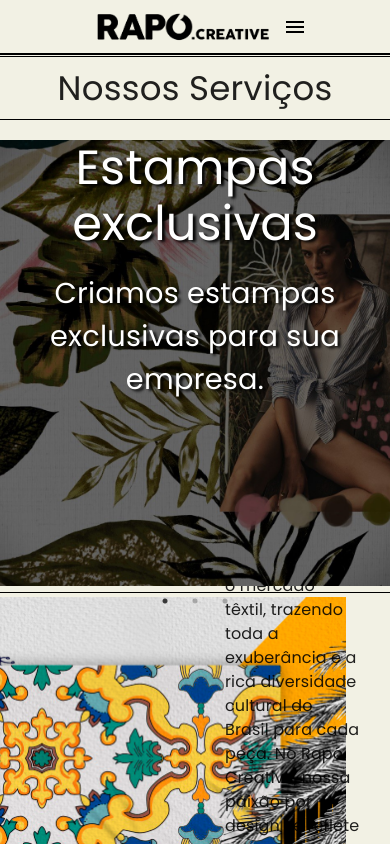
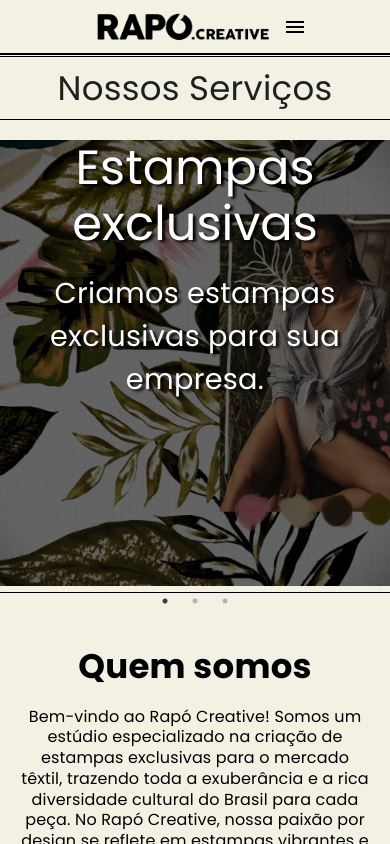
Before and after one commit to gustavosousa13/Rapocreative, a React (Vite) app: page / in a window 390 px wide. Built offline with nearby package versions, Linux system fonts and the light colour scheme.

Commit message:
atualização no componente presenatation incluindo melhoria na responsividade

```diff
--- a/src/Components/Body/Presentation.jsx
+++ b/src/Components/Body/Presentation.jsx
@@ -1,60 +1,94 @@
 import React from 'react';
-import { Box, Typography } from '@mui/material';
+import { Box, Typography, useMediaQuery, useTheme } from '@mui/material';
 
 const Presentation = () => {
+  const theme = useTheme();
+  const isSmallScreen = useMediaQuery(theme.breakpoints.down('md'));
+  const isLargeScreen = useMediaQuery(theme.breakpoints.up('lg')); // Added for large screens
+
   return (
     <Box
       sx={{
         height: '60vh',
         width: '100%',
         display: 'flex',
-      flexDirection: 'row',
+        flexDirection: isSmallScreen ? 'column' : 'row', // Conditional flex direction
+        alignItems: 'center',
+        justifyContent: 'center',
         borderTop: '1px solid black',
         fontFamily: 'Poppins, sans-serif',
-      marginTop:'30px',
-      borderBottom:'none',
+        marginTop: '30px',
+        paddingBottom: '30px', // Padding for mobile
       }}
     >
       <Box
         sx={{
-        width: '50%',
+          width: isSmallScreen ? '100%' : isLargeScreen ? '50%' : '650px', // Adjust width based on screen size
           display: 'flex',
-        justifyContent: 'center',
+          justifyContent: isSmallScreen ? 'center' : 'flex-start', // Center on mobile
           alignItems: 'center',
         }}
       >
+       {!isSmallScreen && (
           <Box
             component="img"
             src="assets/inspiramais08.jpg"
-        sx={{ width: '650px', height: '59vh ', objectFit: 'cover'  }}
+            alt="Inspirational Image"
+            sx={{
+              width: isSmallScreen ? '100%' : isLargeScreen ? '650px' : 'auto', // Adjust image width based on screen size
+              height: isSmallScreen ? 'auto' : isLargeScreen ? '59vh' : 'auto', // Adjust image height based on screen size
+              objectFit: 'cover',
+              filter: isSmallScreen ? 'blur(5px)' : 'none', // Blur on mobile
+              marginTop:'28px'
+            }}
           />
+        )}
       </Box>
+
 
       <Box
         sx={{
-        width: '50%',
+          width: isSmallScreen ? '100%' : isLargeScreen ? '50%' : '50%', // Adjust width based on screen size
           display: 'flex',
           flexDirection: 'column',
           justifyContent: 'center',
-        alignItems: 'flex-start',
-        paddingLeft: '30px',
+          alignItems: isSmallScreen ? 'center' : 'flex-start', // Center on mobile
+          paddingLeft: isSmallScreen ? '20px' : '30px',
+          marginTop: isSmallScreen ? '-20px' : '0px',
+          zIndex: isSmallScreen ? 2 : 2,
+
         }}
       >
         <Typography
           variant="h4"
-        sx={{ textAlign: 'left', marginBottom: '20px', marginRight: '30px',fontFamily:'poppins' }}
+          sx={{
+            textAlign: isSmallScreen ? 'center' : 'left', // Center on mobile
+            marginBottom: '20px',
+            marginRight: isSmallScreen ? '20px' : '30px', // Adjust margin based on screen size
+            fontFamily: 'Poppins',
+            color: isSmallScreen ? 'white' : 'inherit',
+            fontWeight: isSmallScreen ? 'bold' : 'inherit',
+            color: isSmallScreen ? 'black' : 'inherit',
+                    }}
         >
           Quem somos
         </Typography>
         <Typography
           variant="body1"
-        sx={{ textAlign: 'left', marginRight: '30px', fontFamily:'poppins'}}
+          sx={{
+            marginRight: isSmallScreen ? '20px' : '30px',
+            textAlign: isSmallScreen ? 'center' : 'inherit', // Center on mobile
+            lineHeight: 1.3, // Adjust line height for readability
+            fontFamily: 'Poppins',
+            color: isSmallScreen ? 'white' : 'inherit',
+            color: isSmallScreen ? 'black' : 'inherit', // Adjust text color for contrast on mobile
+          }}
         >
-       Bem-vindo ao Rapó Creative! Somos um estúdio especializado na criação de estampas exclusivas para o mercado têxtil, trazendo toda a exuberância e a rica diversidade cultural do Brasil para cada peça. No Rapó Creative, nossa paixão por design se reflete em estampas vibrantes e únicas, que capturam a essência da brasilidade. Além de nossa coleção exclusiva, também oferecemos serviços de criação de estampas sob demanda, adaptando nossas criações ao seu estilo e necessidade.
-       Venha descobrir um mundo de cores e formas inspiradoras conosco!
+          Bem-vindo ao Rapó Creative! Somos um estúdio especializado na criação de estampas exclusivas para o mercado têxtil, trazendo toda a exuberância e a rica diversidade cultural do Brasil para cada peça. No Rapó Creative, nossa paixão por design se reflete em estampas vibrantes e únicas, que capturam a essência da brasilidade. Além de nossa coleção exclusiva, também oferecemos serviços de criação de estampas sob demanda, adaptando nossas criações ao seu estilo e necessidade. Venha descobrir um mundo de cores e formas inspiradoras conosco!
         </Typography>
       </Box>
     </Box>
   );
 };
+
 export default Presentation;
```
Also changed, not shown: 4 other files (tests, documents, lock files or other folders). Lines whose indentation alone changed are shown as unchanged.
